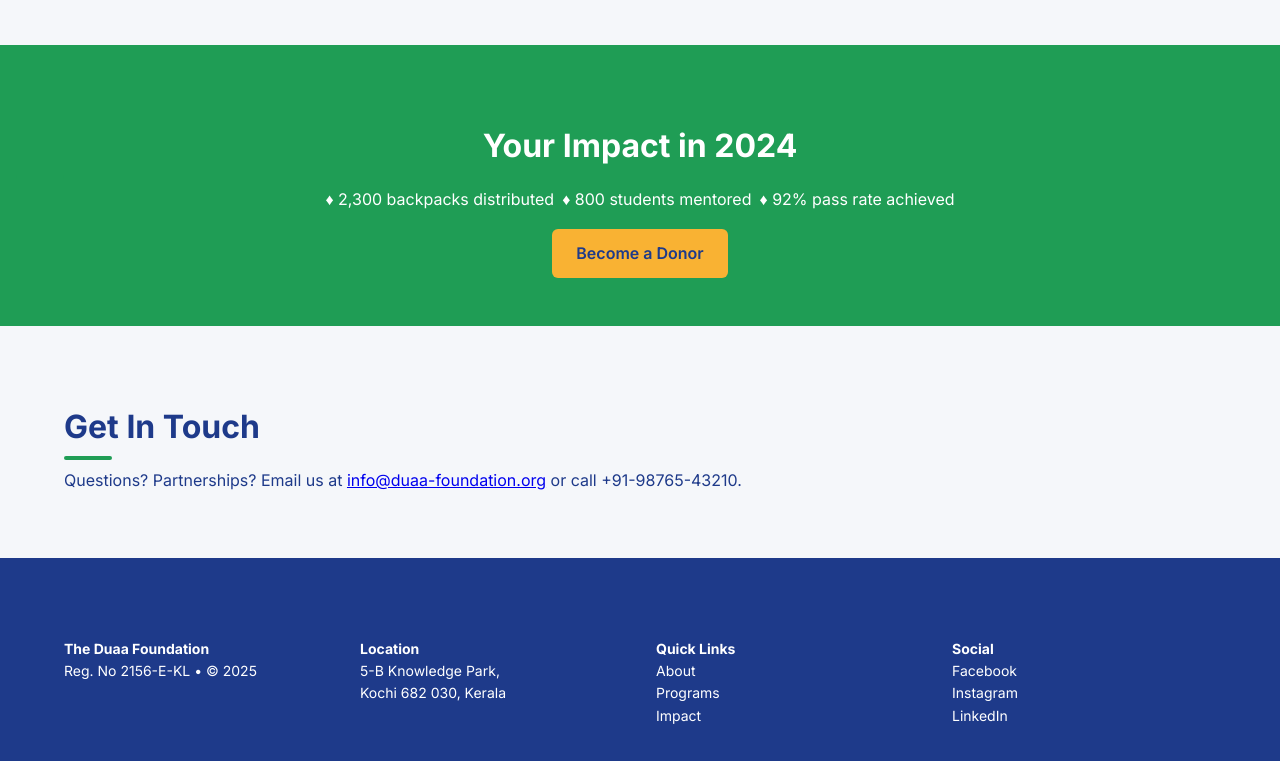
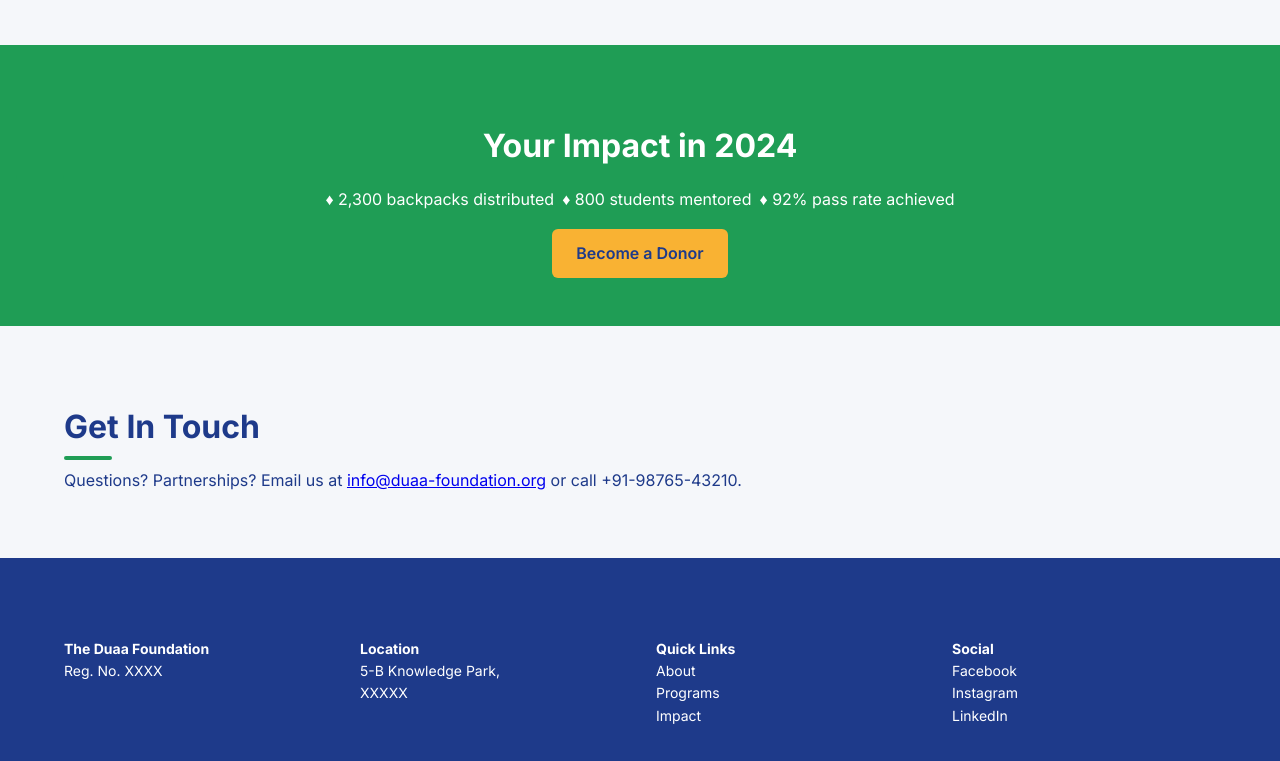
Before and after one commit to agastasyag/theduaafoundation.com, a plain HTML site: page index.html in a window 1280 px wide. Shown: the part 1613-2374 px from the top of the page. Drawn offline with Linux system fonts and the light colour scheme.

Commit message:
Update index.html

```diff
--- a/index.html
+++ b/index.html
@@ -194,7 +194,7 @@
         <div class="logo">The Duaa Foundation</div>
         <div class="nav-links" role="navigation">
           <a href="#about">About&nbsp;Us</a>
-          <a href="#programs">Programs</a>
+          <a href="#programs">Initiatives</a>
           <a href="#impact">Impact</a>
           <a href="#contact">Contact</a>
           <a href="#donate" class="btn btn--primary">Donate</a>
@@ -265,12 +265,12 @@
     <div class="container footer-grid">
       <div>
         <strong>The Duaa Foundation</strong><br>
-        Reg. No 2156-E-KL • © 2025
+        Reg. No. XXXX
       </div>
       <div>
         <strong>Location</strong><br>
         5-B Knowledge Park,<br>
-        Kochi 682 030, Kerala
+        XXXXX
       </div>
       <div>
         <strong>Quick Links</strong><br>
```
